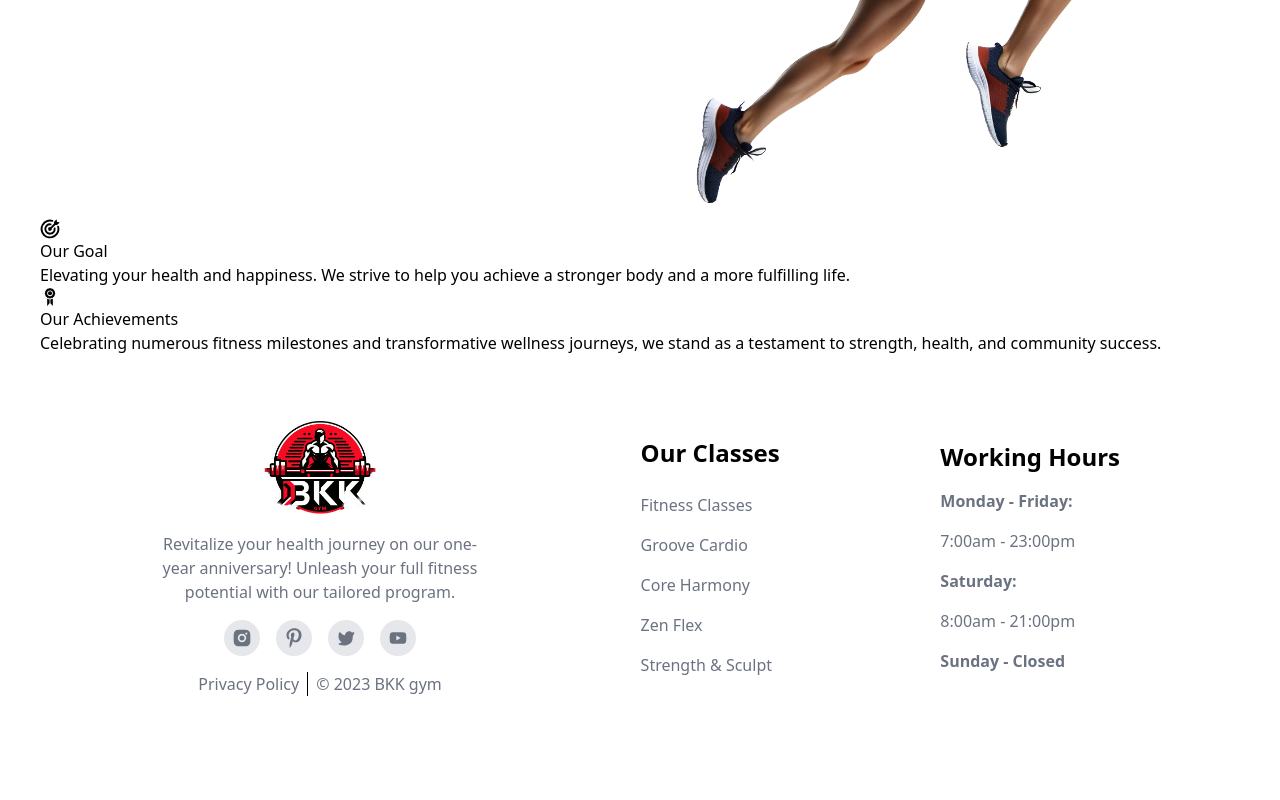
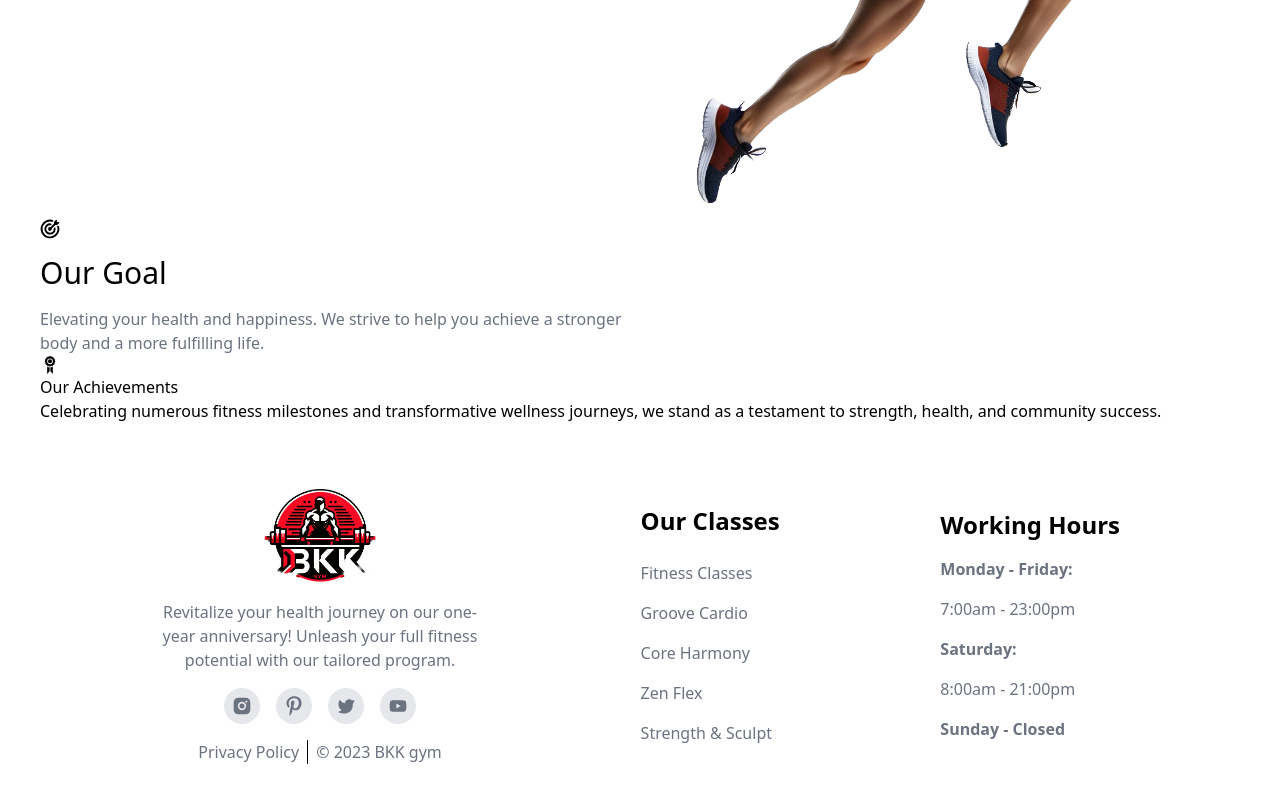
Before and after one commit to OnigiriKing/new-project, a React (Create React App) app: page /about in a window 1280 px wide. Shown: the part 743-1543 px from the top of the page. Before the commit the page ends 1503 px from the top, so only its background shows below. Built offline with nearby package versions, Linux system fonts and the light colour scheme.

Commit message:
About style update

```diff
--- a/src/components/aboutComp/About.jsx
+++ b/src/components/aboutComp/About.jsx
@@ -33,21 +33,21 @@ export default function About() {
         </div>
         <div>
           {/* first */}
-          <div>
-            <div>
+          <div class="flex ">
+            <div class="w-[50%] flex flex-col gap-[1rem]">
               <div>{allSvg(20).goal}</div>
-              <h3>Our Goal</h3>
-              <p>
+              <h3 class="text-3xl">Our Goal</h3>
+              <p class="text-gray-500">
                 Elevating your health and happiness. We strive to help you
                 achieve a stronger body and a more fulfilling life.
               </p>
             </div>
-            <div>
+            <div class="w-[50%]">
               <img></img>
             </div>
           </div>
           {/* second */}
-          <div>
+          <div class="flex flex-row-reverse">
             <div>
               <div>{allSvg(20).achievement}</div>
               <h3>Our Achievements</h3>
```
